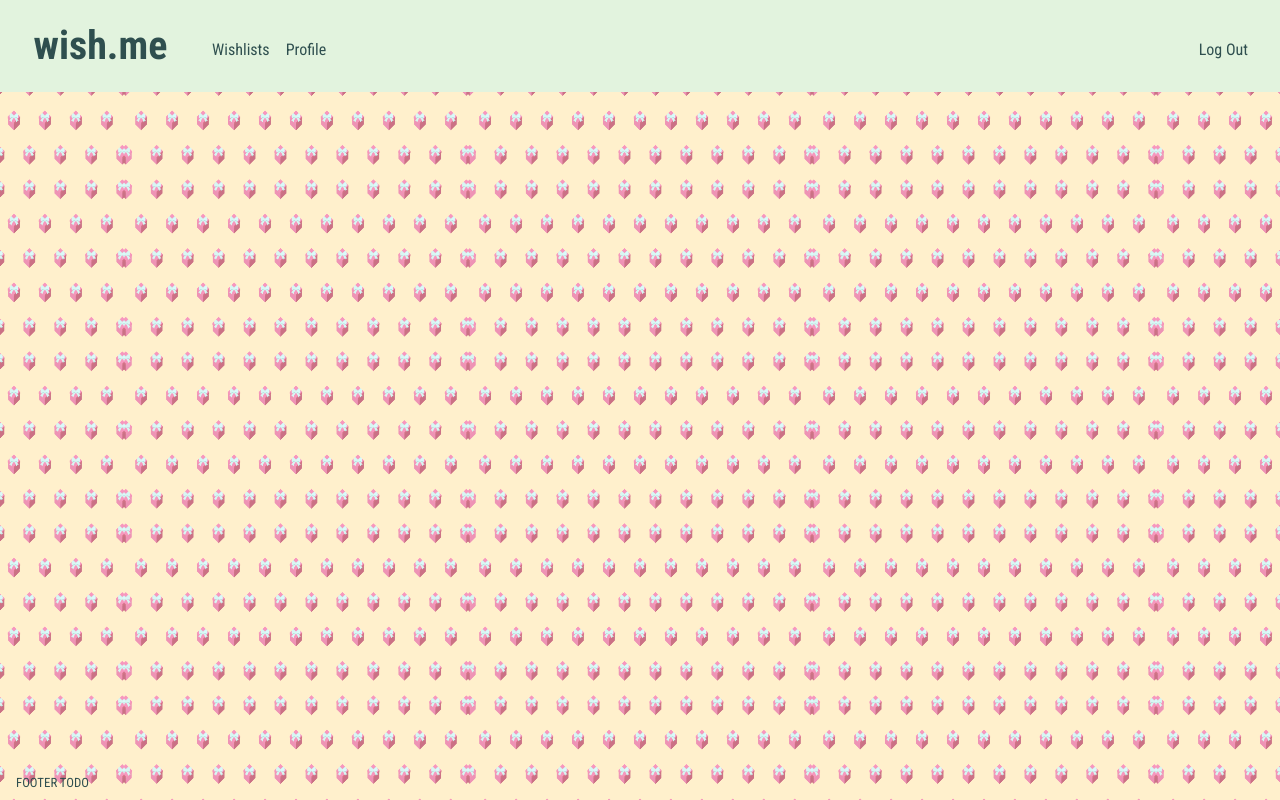
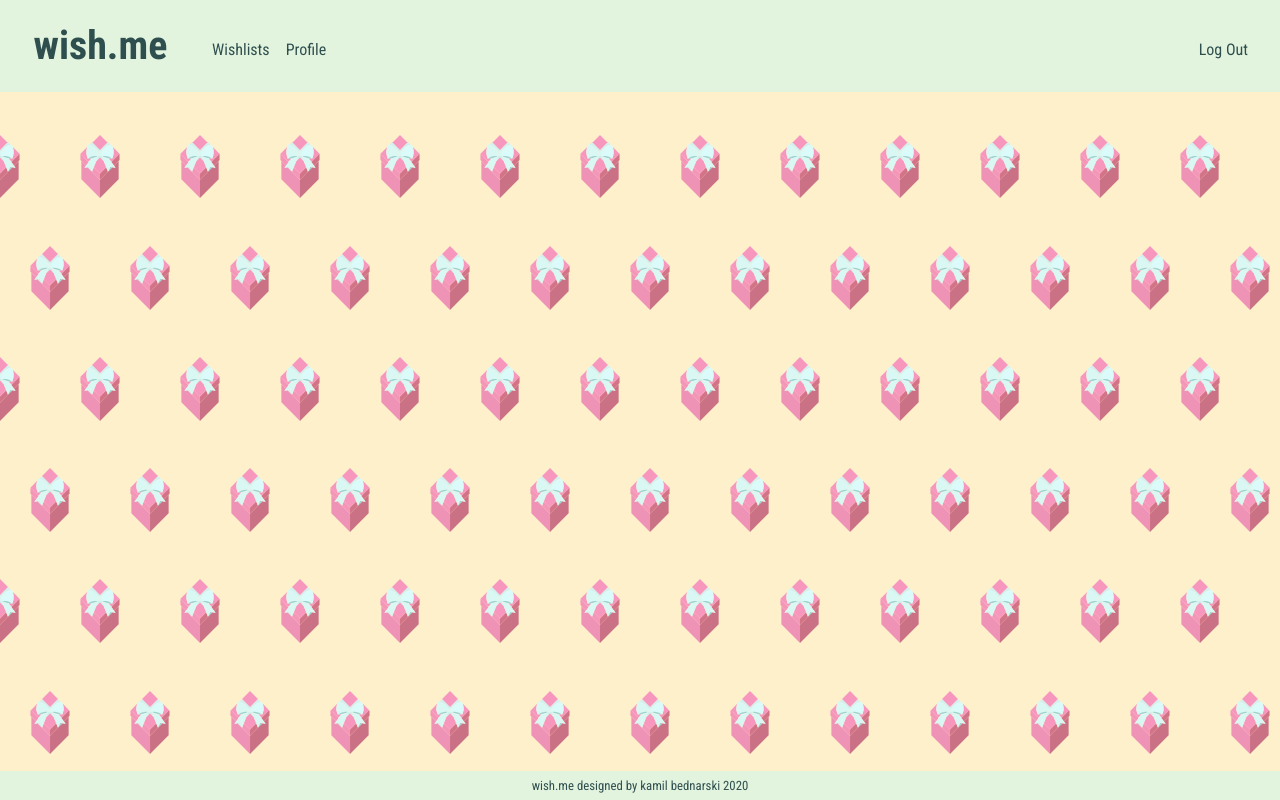
Before and after one commit to kamilbednarski/wish-me, a Flask app: page / in a window 1280 px wide. Run offline with Flask 2, Linux system fonts and the light colour scheme; a user stored in the database is signed in; some libraries are stand-ins or nearby versions; some web fonts are replaced.

Commit message:
update: css styles and layout.html

```diff
--- a/static/styles.css
+++ b/static/styles.css
@@ -10,10 +10,11 @@ body {
     /*background-color: #FAFAFA;*/
     font-family: 'Roboto Condensed', sans-serif;
     background-color: #FFF0CC;
-    background-image: url('/static/image/background.png');
-    background-size: contain;
-    background-position: center;
-
+    background-image: url('/static/image/background-segment.svg');
+    background-repeat: repeat;
+    background-size: 100px;
+    z-index: -1;
+    background-attachment: fixed;
 }
 
 main {
@@ -154,3 +155,9 @@ input[type="file"] {
     background-color: #9CD4CD;
     text-decoration: none;
 }
+
+.footer-container {
+    background-color: #E2F3DE;
+    padding: 0.3rem;
+
+}
--- a/templates/layout.html
+++ b/templates/layout.html
@@ -78,7 +78,7 @@
             {% block main %}{% endblock %}
         </main>
         <div class="text-center">
-            <footer class="navbar fixed-bottom small text-muted text-navbar">FOOTER TODO</footer>
+            <footer class=" fixed-bottom small text-muted text-navbar footer-container text-center"><a>wish.me designed by kamil bednarski 2020</a></footer>
         </div>
     </body>
 
```
Also changed, not shown: static/image/background-segment.svg (added), 3 other files.
